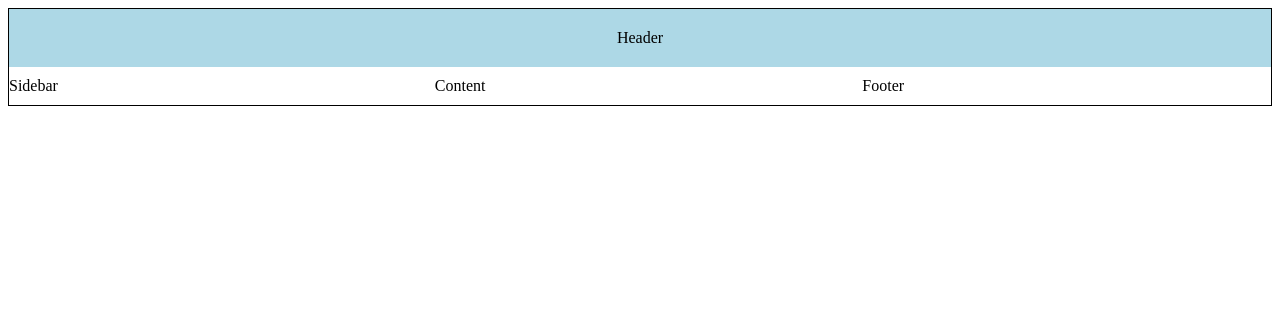
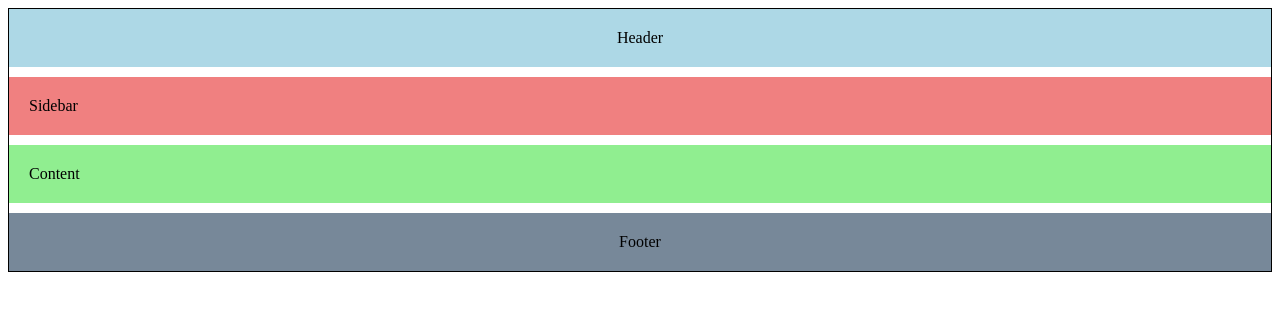
Before and after one commit to Rafail77/vigilant-octo-memory, a plain HTML site: page index.html in a window 1280 px wide. Drawn offline with Linux system fonts and the light colour scheme.

Commit message:
education

```diff
--- a/index.html
+++ b/index.html
@@ -1,20 +1,21 @@
-<!DOCTYPE html>
-<html lang="en">
+<!DOCTYPE html> <!-- Сообщаем браузеру, что документ написан на HTML5 -->
+<html lang="en"> <!-- Основной язык документа: английский (можно заменить на 'ru') -->
 
-<head>
-    <meta charset="UTF-8">
-    <meta name="viewport" content="width=device-width, initial-scale=1.0">
-    <title>Grid_Practical lesson</title>
-    <link rel="stylesheet" href="style.css">
-</head>
-<body>
+<head> <!-- Голова документа: метаданные, заголовок, подключения -->
+    <meta charset="UTF-8"> <!-- Кодировка документа: UTF-8 (поддержка всех символов) -->
+    <meta name="viewport" content="width=device-width, initial-scale=1.0"> <!-- Масштабирование на мобильных устройствах -->
+    <title>Grid_Practical lesson</title> <!-- Заголовок страницы во вкладке браузера -->
+    <link rel="stylesheet" href="style.css"> <!-- Подключение внешнего CSS-файла со стилями -->
+</head> <!-- Конец головы документа -->
 
-    <div class="container">
-        <div class="header">Header</div>
-        <div class="sidebar">Sidebar</div>
-        <div class="content">Content</div>
-        <div class="footer">Footer</div>
-    </div>
+<body> <!-- Тело документа: всё видимое содержимое страницы -->
 
-</body>
-</html>
+    <div class="container"> <!-- Контейнер-сетка (родительский grid) -->
+        <div class="header">Header</div> <!-- Область шапки (header) -->
+        <div class="sidebar">Sidebar</div> <!-- Область боковой панели (sidebar) -->
+        <div class="content">Content</div> <!-- Область основного контента (content) -->
+        <div class="footer">Footer</div> <!-- Область подвала (footer) -->
+    </div> <!-- Конец контейнера-сетки -->
+
+</body> <!-- Конец тела документа -->
+</html> <!-- Закрывающий тег HTML-документа -->
--- a/style.css
+++ b/style.css
@@ -1,17 +1,38 @@
-.container {
-  display: grid;
-  grid-template-areas:
-  "header header header"
-  "sidebar sidebar sidebar"
-  "footer footer footer";
-  gap: 10px;
-  border: 1px solid black;
+.container { /* Родительский контейнер: включаем CSS Grid для раскладки */
+  display: grid; /* Активируем grid-контейнер */
+  grid-template-areas:  /* Определяем именованные области сетки построчно */
+    "header header header" /* 1-я строка: шапка на 3 колонки */
+    "sidebar sidebar sidebar" /* 2-я строка: сайдбар на 3 колонки (стек сверху/снизу) */
+    "content content content" /* 3-я строка: основной контент на 3 колонки */
+    "footer footer footer"; /* 4-я строка: подвал на 3 колонки */
+  /* при желании можно явно задать колонки, например:
+     grid-template-columns: 1fr 1fr 1fr;  три равные колонки */
+  gap: 10px; /* Отступы (зазоры) между областями сетки по горизонтали и вертикали */
+  border: 1px solid black; /* Рамка вокруг всего контейнера (для наглядности) */
+} /* Конец .container */
 
-}
+.header { /* Стили для блока шапки */
+    grid-area: header; /* Привязываем блок к именованной области 'header' */
+    background-color: lightblue; /* Фон шапки: светло-голубой */
+    text-align: center; /* Выравниваем текст по центру горизонтально */
+    padding: 20px; /* Внутренние отступы со всех сторон по 20px */
+} /* Конец .header */
 
-.header {
-    grid-area: header;
-    background-color: lightblue;
-    text-align: center;
-    padding: 20px;
-}
+.sidebar { /* Стили для боковой панели */
+    grid-area: sidebar; /* Привязываем блок к именованной области 'sidebar' */
+    background-color: lightcoral; /* Фон сайдбара: светло-коралловый */
+    padding: 20px; /* Внутренние отступы со всех сторон по 20px */
+} /* Конец .sidebar */
+
+.content { /* Стили для основного контента */
+    grid-area: content; /* Привязываем блок к именованной области 'content' */
+    background-color: lightgreen; /* Фон контента: светло-зелёный */
+    padding: 20px; /* Внутренние отступы со всех сторон по 20px */
+} /* Конец .content */
+
+.footer { /* Стили для подвала */
+    grid-area: footer; /* Привязываем блок к именованной области 'footer' */
+    background-color: lightslategray; /* Фон подвала: светло-грифельно-серый */
+    text-align: center; /* Выравниваем текст по центру горизонтально */
+    padding: 20px; /* Внутренние отступы со всех сторон по 20px */
+} /* Конец .footer */
```
